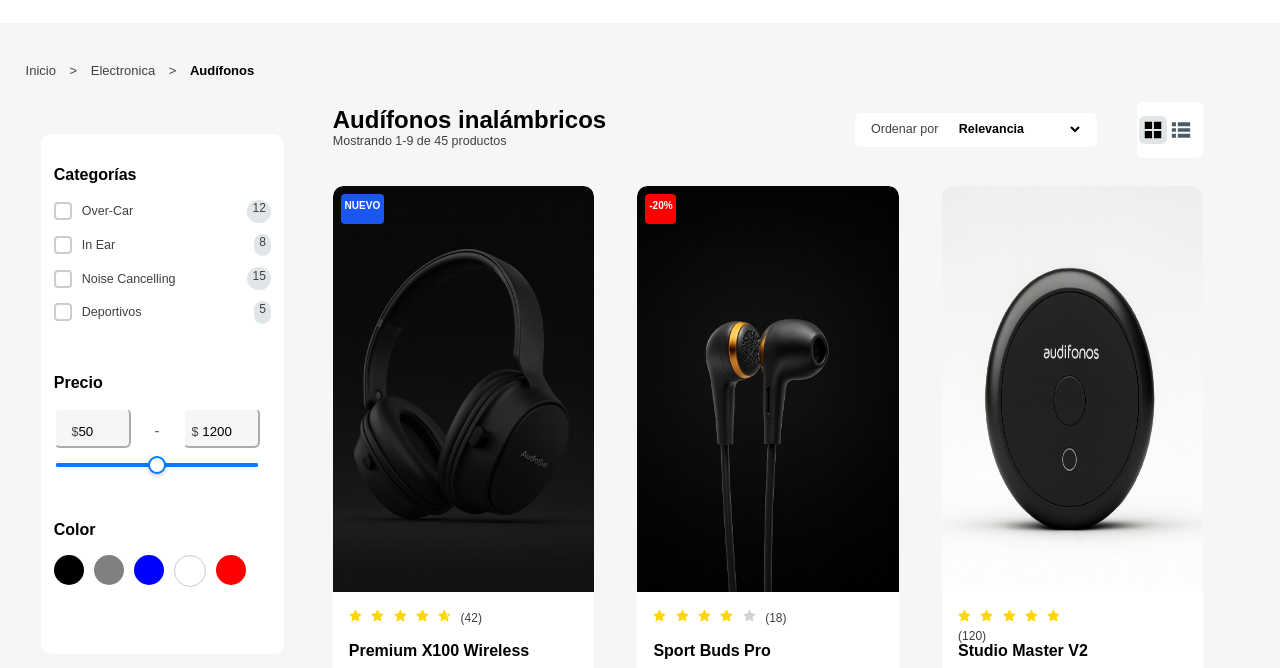
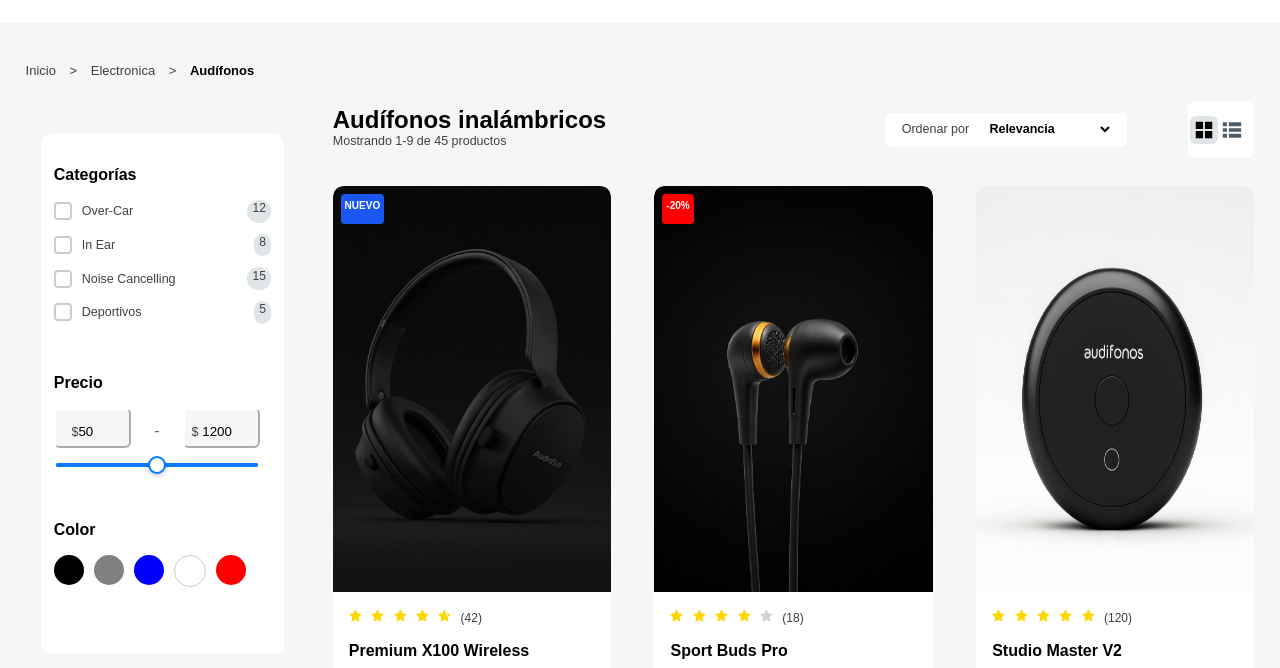
Before and after one commit to liadev2006-design/techStore, a plain HTML site: page index.html in a window 1280 px wide. Shown: the part 73-741 px from the top of the page. Drawn offline with Linux system fonts and the light colour scheme.

Commit message:
Corregir width de product-section

```diff
--- a/styles.css
+++ b/styles.css
@@ -23,7 +23,7 @@
     --search-width: 18vw;
     --search-height: 5.4vh;
     --filter-width: 19vw;
-    --product-section-width: 69vw;
+    --product-section-width: 73vw;
     --icon-size: 40px;
     --circle-size: 30px;
     --border-thickness: 1px;
```
